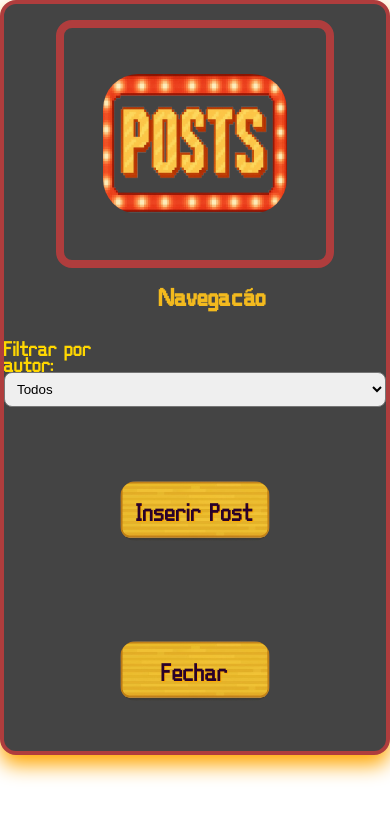
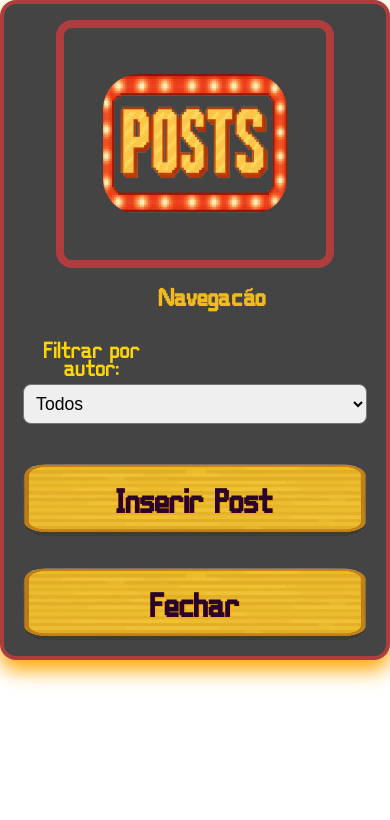
Before and after one commit to ArthurV10/Trabalho-PII---24-04-2025, a plain HTML site: page src/components/posts/posts.html in a window 390 px wide. Drawn offline with Linux system fonts and the light colour scheme; files that its build step writes are made by us from their sources; no server answers; files whose address does not match are found by name.

Commit message:
feat: adding new fixes about the post buttons, and fixing errors

```diff
--- a/src/components/posts/posts.css
+++ b/src/components/posts/posts.css
@@ -32,14 +32,6 @@
     color: #ffd700;
 }
 
-.post-container {
-    flex: 1 1 auto;
-    display: flex;
-    overflow-y: auto;
-    padding: 1rem;
-    gap: 2rem;
-}
-
 .posts-lista {
     flex: 1;
     display: flex;
@@ -72,6 +64,45 @@
     overflow-y: auto;
     z-index: 10;
     filter: drop-shadow(0px 10px 10px rgb(255, 166, 0));
+}
+
+/* Botões mais grossos e responsivos na sidebar */
+.sidebar-post .bloco-botão {
+    width: 90%;
+    min-width: 180px;
+    max-width: 95%;
+    height: 4.5rem;
+    min-height: 3.5rem;
+    font-size: 1.6rem;
+    margin: 1.2rem auto 0 auto;
+    font-weight: bold;
+    display: flex;
+    align-items: center;
+    justify-content: center;
+    box-sizing: border-box;
+}
+
+/* Ajuste para o seletor de autores na sidebar */
+.sidebar-post #filtro-autor {
+    width: 80%;
+    margin: 0.5rem 10%;
+    min-width: 120px;
+    max-width: 90%;
+    box-sizing: border-box;
+    padding: 0.5rem 0.8rem;
+    border-radius: 0.5rem;
+    font-size: 1.1rem;
+    cursor: url('../../assets/cursor/Hand2.png'), auto;
+}
+
+/* Ajuste para o container do seletor */
+.sidebar-post label[for="filtro-autor"] {
+    margin-left: 10%;
+    margin-right: 10%;
+    display: block;
+    color: #ffd700;
+    font-size: 1.1rem;
+    margin-bottom: 0.2rem;
 }
 
 
@@ -356,15 +387,13 @@ img {
     .container {
         flex-direction: column;
     }
-
+    .sidebar-post {
+        width: 100%;
+        left: 0;
+    }
     .post-container {
-        margin-left: 0;
         width: 100%;
-    }
-
-    .sidebar-post {
-        width: 15rem;
-        left: 1rem;
+        padding: 1rem;
     }
 }
 
@@ -385,6 +414,16 @@ img {
         top: auto;
         height: auto;
     }
+    .sidebar-post .bloco-botão {
+        width: 95%;
+        min-width: 120px;
+        height: 3rem;
+        font-size: 1rem;
+    }
+    .sidebar-post #filtro-autor {
+        width: 90%;
+        margin: 0.5rem 5%;
+    }
 
     .posts-header {
         padding: 0.5rem;
@@ -403,6 +442,16 @@ img {
         height: auto;
         margin-bottom: 2rem; /* Espaço abaixo */
     }
+    .sidebar-post .bloco-botão {
+        width: 98%;
+        min-width: 80px;
+        height: 2.5rem;
+        font-size: 0.9rem;
+    }
+    .sidebar-post #filtro-autor {
+        width: 98%;
+        margin: 0.5rem 1%;
+    }
 
     .post-container {
         width: 100%;
@@ -414,8 +463,6 @@ img {
         font-size: 12px; /* Ajusta o tamanho da fonte ainda mais */
     }
 }
-
-/* ... (seu CSS existente) ... */
 
 /* Estilos para a nova tela de sobreposição de post */
 .overlay-post {
@@ -589,3 +636,35 @@ img {
     color: #888;
     margin-left: 8px;
 }
+
+/* --- INÍCIO: AJUSTES NOS BOTÕES E SELETOR DA SIDEBAR --- */
+
+/* Ajusta os botões para serem mais grossos e responsivos na sidebar */
+.sidebar-post .bloco-botão {
+    width: 90%; /* Largura relativa à sidebar */
+    height: 4.5rem; /* Altura aumentada para um aspecto "grosso" */
+    font-size: 1.6rem; /* Tamanho da fonte ajustado */
+    margin: 1rem auto; /* Centraliza e adiciona espaço vertical */
+    font-weight: bold;
+    display: flex;
+    align-items: center;
+    justify-content: center;
+}
+
+/* Ajusta o seletor de autores para ter margens laterais */
+.sidebar-post #filtro-autor {
+    width: 80%; /* Reduz a largura para criar margens */
+    margin: 0.5rem auto; /* Centraliza o seletor horizontalmente */
+    display: block; /* Garante que o margin:auto funcione */
+    padding: 0.5rem;
+    font-size: 1.1rem;
+    border-radius: 0.5rem;
+}
+
+/* Ajusta o container do seletor para alinhar o texto */
+.sidebar-post div[style*="margin: 1rem 0;"] {
+    text-align: center; /* Centraliza o label "Filtrar por autor:" */
+}
+
+
+/* --- FIM: AJUSTES NOS BOTÕES E SELETOR DA SIDEBAR --- */
--- a/src/components/posts/posts.html
+++ b/src/components/posts/posts.html
@@ -56,6 +56,18 @@
   </div>
 </div>
 
+<!-- Modal de confirmação de deleção de post -->
+<div id="overlay-confirmar-delete" class="overlay-post">
+  <div class="form-post-container">
+      <h2>Confirmar Deleção</h2>
+      <p id="texto-confirmar-delete">Tem certeza que deseja deletar este post?</p>
+      <div class="form-botoes">
+          <button id="btn-confirmar-delete" class="bloco-botão">Deletar</button>
+          <button id="btn-cancelar-delete" class="bloco-botão">Cancelar</button>
+      </div>
+  </div>
+</div>
+
 <script src="src/components/posts/posts.js" defer></script>
 </body>
 </html>
--- a/src/components/posts/posts.js
+++ b/src/components/posts/posts.js
@@ -1,10 +1,22 @@
+// Variáveis de escopo global para o modal de deleção
+let postIdParaDeletar = null;
+let overlayConfirmarDelete = null;
+let btnConfirmarDelete = null;
+let btnCancelarDelete = null;
+
 // Função principal para configurar os botões e formulários da seção de posts
 function setupPostSection() {
+    // --- Modal Inserir Post ---
     const overlayInserirPost = document.getElementById('overlay-inserir-post');
     const btnAbrirForm = document.getElementById('btn-abrir-form-post');
     const btnCancelarPost = document.getElementById('btn-cancelar-post');
     const formNovoPost = document.getElementById('form-novo-post');
     const btnFecharPostagens = document.getElementById('fechar-postagens');
+
+    // --- Modal Confirmar Delete ---
+    overlayConfirmarDelete = document.getElementById('overlay-confirmar-delete');
+    btnConfirmarDelete = document.getElementById('btn-confirmar-delete');
+    btnCancelarDelete = document.getElementById('btn-cancelar-delete');
 
     // O botão "Fechar" chama a função `fecharTela` que está no main.js
     if (btnFecharPostagens) {
@@ -29,6 +41,33 @@ function setupPostSection() {
     if (btnCancelarPost) {
         btnCancelarPost.addEventListener('click', fecharFormPost);
     }
+
+    // Listeners para o modal de deleção
+    if (btnCancelarDelete) {
+        btnCancelarDelete.addEventListener('click', () => {
+            postIdParaDeletar = null;
+            if (overlayConfirmarDelete) overlayConfirmarDelete.style.display = 'none';
+        });
+    }
+
+    if (btnConfirmarDelete) {
+        btnConfirmarDelete.addEventListener('click', async () => {
+            if (!postIdParaDeletar) return;
+            try {
+                const response = await fetch(`https://blogads-backend-production.up.railway.app/api/posts/${postIdParaDeletar}`, {
+                    method: 'DELETE'
+                });
+                if (!response.ok) throw new Error('Erro ao deletar');
+                if (overlayConfirmarDelete) overlayConfirmarDelete.style.display = 'none';
+                postIdParaDeletar = null;
+                alert('Post deletado com sucesso!');
+                carregarPostsDaAPI();
+            } catch (error) {
+                alert('Erro ao deletar o post.');
+            }
+        });
+    }
+
 
     // Lógica para enviar o formulário de um novo post para a API
     if (formNovoPost) {
@@ -57,6 +96,7 @@ function setupPostSection() {
                 alert('Post criado com sucesso!');
                 fecharFormPost();
                 carregarPostsDaAPI(); // Recarrega os posts para mostrar o novo
+                carregarAutoresNoFiltro(); // Atualiza o seletor de autores
             } catch (error) {
                 console.error('Erro ao criar o post:', error);
                 alert('Não foi possível criar o post.');
@@ -215,26 +255,19 @@ function adicionarEventListenersPosts() {
     });
 
     document.querySelectorAll('.btn-delete').forEach(btn => {
-        btn.addEventListener('click', async function() {
-            const postId = this.dataset.postid;
-            if (confirm('Tem certeza que deseja deletar este post?')) {
-                try {
-                    const response = await fetch(`https://blogads-backend-production.up.railway.app/api/posts/${postId}`, {
-                        method: 'DELETE'
-                    });
-                    if (!response.ok) throw new Error('Erro ao deletar');
-                    alert('Post deletado com sucesso!');
-                    carregarPostsDaAPI();
-                } catch (error) {
-                    alert('Erro ao deletar o post.');
-                }
+        btn.addEventListener('click', function() {
+            postIdParaDeletar = this.dataset.postid;
+            if (overlayConfirmarDelete) {
+                overlayConfirmarDelete.style.display = 'flex';
             }
         });
     });
 }
 
-// Inicialização do filtro ao abrir a tela de posts
+// Inicialização do filtro e setup da seção ao abrir a tela de posts
 document.addEventListener('DOMContentLoaded', () => {
+    setupPostSection(); // GARANTE QUE A CONFIGURAÇÃO DOS MODAIS SEJA EXECUTADA
+
     const filtroAutor = document.getElementById('filtro-autor');
     if (filtroAutor) {
         filtroAutor.addEventListener('change', function() {
```
